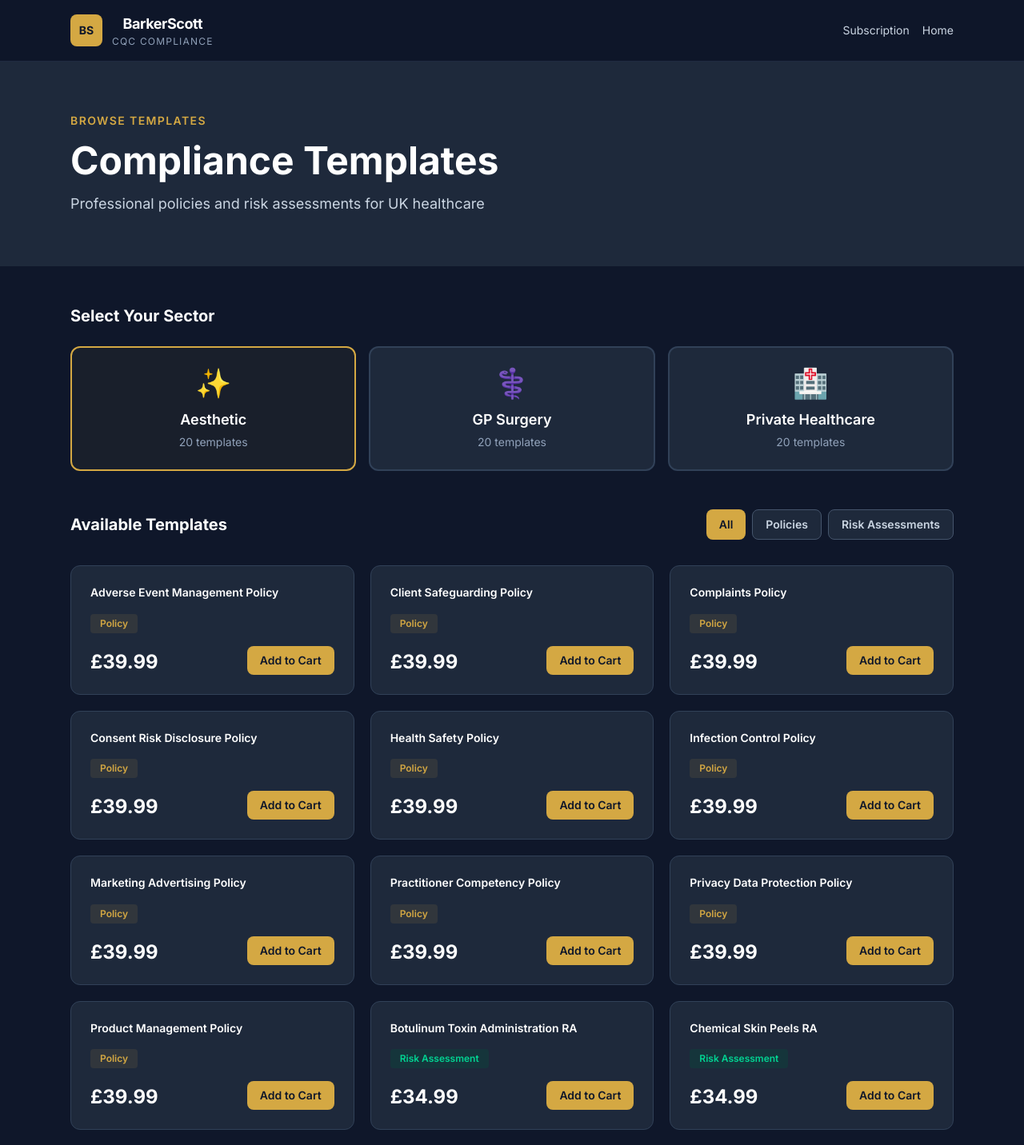
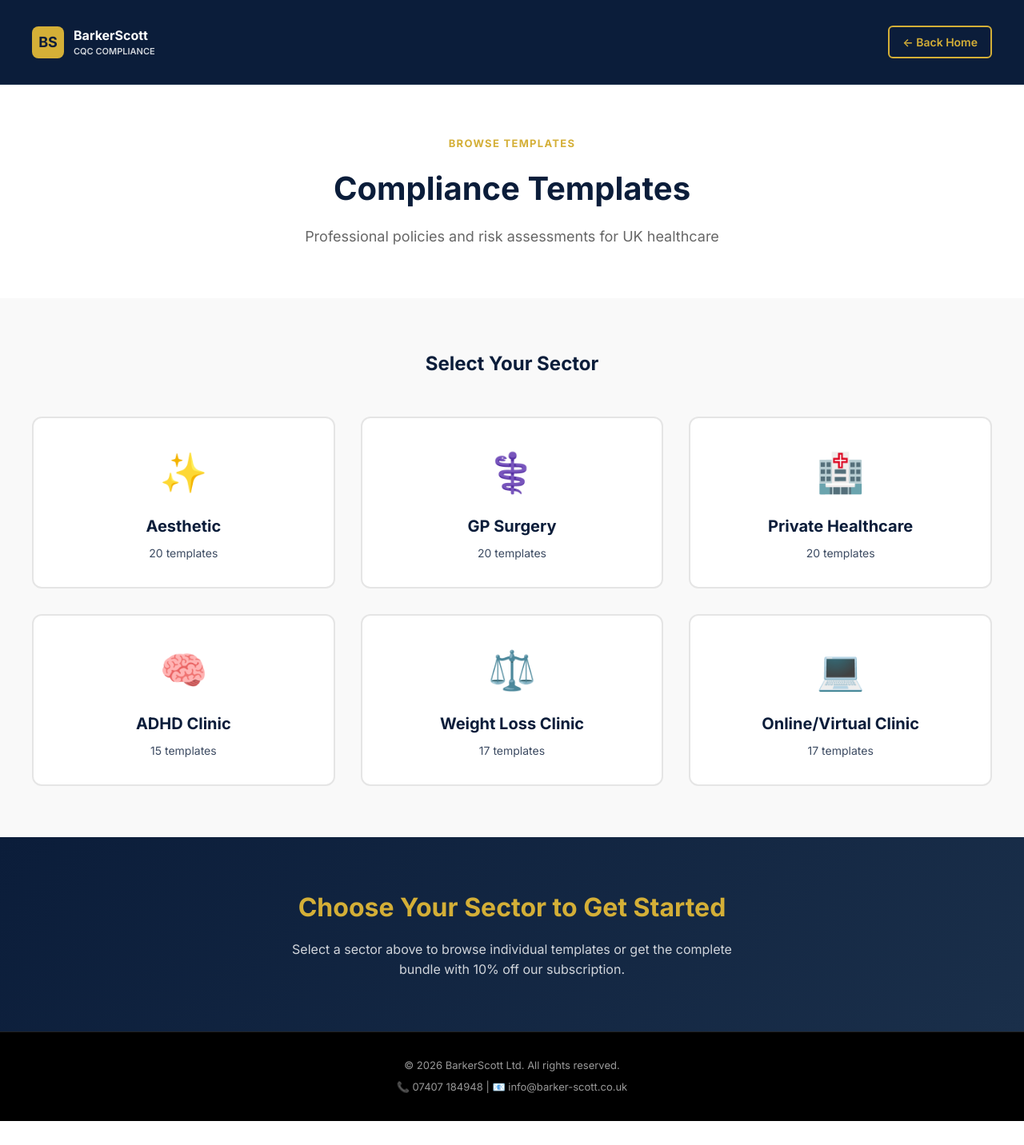
Before and after one commit to AScottCWC/barkerscott-web, a Next.js app: page /policies in a window 1280 px wide. Shown: the top 1432 px of the page at 80% size. After the commit the page ends 1402 px from the top, so only its background shows below. Built offline with nearby package versions, Linux system fonts and the light colour scheme.

Commit message:
Refactor PoliciesPage component and update sectors

```diff
--- a/app/policies/page.tsx
+++ b/app/policies/page.tsx
@@ -1,193 +1,234 @@
 'use client';
 
 import { useState } from 'react';
-import { useRouter } from 'next/navigation';
-
-const sectors = [
-  { id: 'aesthetics', name: 'Aesthetic', icon: '✨' },
-  { id: 'gp', name: 'GP Surgery', icon: '⚕️' },
-  { id: 'private', name: 'Private Healthcare', icon: '🏥' },
-];
-
-const templates = {
-  aesthetics: [
-    { id: 1, name: 'Adverse Event Management Policy', type: 'Policy', price: 39.99 },
-    { id: 2, name: 'Client Safeguarding Policy', type: 'Policy', price: 39.99 },
-    { id: 3, name: 'Complaints Policy', type: 'Policy', price: 39.99 },
-    { id: 4, name: 'Consent Risk Disclosure Policy', type: 'Policy', price: 39.99 },
-    { id: 5, name: 'Health Safety Policy', type: 'Policy', price: 39.99 },
-    { id: 6, name: 'Infection Control Policy', type: 'Policy', price: 39.99 },
-    { id: 7, name: 'Marketing Advertising Policy', type: 'Policy', price: 39.99 },
-    { id: 8, name: 'Practitioner Competency Policy', type: 'Policy', price: 39.99 },
-    { id: 9, name: 'Privacy Data Protection Policy', type: 'Policy', price: 39.99 },
-    { id: 10, name: 'Product Management Policy', type: 'Policy', price: 39.99 },
-    { id: 11, name: 'Botulinum Toxin Administration RA', type: 'RA', price: 34.99 },
-    { id: 12, name: 'Chemical Skin Peels RA', type: 'RA', price: 34.99 },
-    { id: 13, name: 'Cryotherapy Cryolipolysis RA', type: 'RA', price: 34.99 },
-    { id: 14, name: 'Dermal Filler Treatments RA', type: 'RA', price: 34.99 },
-    { id: 15, name: 'Infection Prevention Control IPC RA', type: 'RA', price: 34.99 },
-    { id: 16, name: 'Laser IPL Treatments RA', type: 'RA', price: 34.99 },
-    { id: 17, name: 'Microneedling Collagen Induction RA', type: 'RA', price: 34.99 },
-    { id: 18, name: 'Patient Consultation Consent RA', type: 'RA', price: 34.99 },
-    { id: 19, name: 'Platelet Rich Plasma PRP RA', type: 'RA', price: 34.99 },
-    { id: 20, name: 'Thread Lift Procedures PDO RA', type: 'RA', price: 34.99 },
-  ],
-  gp: [
-    { id: 21, name: 'Complaints Handling', type: 'Policy', price: 39.99 },
-    { id: 22, name: 'Consent and Confidentiality', type: 'Policy', price: 39.99 },
-    { id: 23, name: 'Data Protection and Information Governance', type: 'Policy', price: 39.99 },
-    { id: 24, name: 'Equality Diversity and Inclusion', type: 'Policy', price: 39.99 },
-    { id: 25, name: 'Fire Safety', type: 'Policy', price: 39.99 },
-    { id: 26, name: 'Health and Safety', type: 'Policy', price: 39.99 },
-    { id: 27, name: 'Infection Prevention and Control', type: 'Policy', price: 39.99 },
-    { id: 28, name: 'Lone Working', type: 'Policy', price: 39.99 },
-    { id: 29, name: 'Medicines Management', type: 'Policy', price: 39.99 },
-    { id: 30, name: 'Safeguarding Children and Adults', type: 'Policy', price: 39.99 },
-    { id: 31, name: 'COSHH RA', type: 'RA', price: 34.99 },
-    { id: 32, name: 'Data Protection RA', type: 'RA', price: 34.99 },
-    { id: 33, name: 'Display Screen Equipment DSE RA', type: 'RA', price: 34.99 },
-    { id: 34, name: 'Fire Safety RA', type: 'RA', price: 34.99 },
-    { id: 35, name: 'Infection Prevention and Control RA', type: 'RA', price: 34.99 },
-    { id: 36, name: 'Lone Working RA', type: 'RA', price: 34.99 },
-    { id: 37, name: 'Manual Handling RA', type: 'RA', price: 34.99 },
-    { id: 38, name: 'Medicines Management and Storage RA', type: 'RA', price: 34.99 },
-    { id: 39, name: 'Safeguarding Adults and Children RA', type: 'RA', price: 34.99 },
-    { id: 40, name: 'Workplace Violence and Aggression RA', type: 'RA', price: 34.99 },
-  ],
-  private: [
-    { id: 41, name: 'Business Continuity Policy', type: 'Policy', price: 39.99 },
-    { id: 42, name: 'Clinical Governance Policy', type: 'Policy', price: 39.99 },
-    { id: 43, name: 'Complaints Handling Policy', type: 'Policy', price: 39.99 },
-    { id: 44, name: 'Consent to Treatment Policy', type: 'Policy', price: 39.99 },
-    { id: 45, name: 'Data Protection and Confidentiality Policy', type: 'Policy', price: 39.99 },
-    { id: 46, name: 'Health and Safety Policy', type: 'Policy', price: 39.99 },
-    { id: 47, name: 'Infection Prevention and Control Policy', type: 'Policy', price: 39.99 },
-    { id: 48, name: 'Medicines Management Policy', type: 'Policy', price: 39.99 },
-    { id: 49, name: 'Safeguarding Adults Policy', type: 'Policy', price: 39.99 },
-    { id: 50, name: 'Staffing and Recruitment Policy', type: 'Policy', price: 39.99 },
-    { id: 51, name: 'COSHH RA', type: 'RA', price: 34.99 },
-    { id: 52, name: 'Fire Safety RA', type: 'RA', price: 34.99 },
-    { id: 53, name: 'Infection Control RA', type: 'RA', price: 34.99 },
-    { id: 54, name: 'Information Governance Cyber RA', type: 'RA', price: 34.99 },
-    { id: 55, name: 'Lone Working RA', type: 'RA', price: 34.99 },
-    { id: 56, name: 'Manual Handling RA', type: 'RA', price: 34.99 },
-    { id: 57, name: 'Medical Equipment Devices RA', type: 'RA', price: 34.99 },
-    { id: 58, name: 'Medicines Storage Handling RA', type: 'RA', price: 34.99 },
-    { id: 59, name: 'Slips Trips Falls RA', type: 'RA', price: 34.99 },
-    { id: 60, name: 'Violence Aggression RA', type: 'RA', price: 34.99 },
-  ],
-};
+import Link from 'next/link';
 
 export default function PoliciesPage() {
-  const router = useRouter();
-  const [selectedSector, setSelectedSector] = useState('aesthetics');
-  const [cart, setCart] = useState<number[]>([]);
-  const [typeFilter, setTypeFilter] = useState('All');
+  const [selectedSector, setSelectedSector] = useState<string | null>(null);
 
-  const currentTemplates = templates[selectedSector as keyof typeof templates] || [];
-  const filteredTemplates = typeFilter === 'All' ? currentTemplates : currentTemplates.filter(t => t.type === typeFilter);
-
-  const handleAddToCart = (id: number) => {
-    if (!cart.includes(id)) setCart([...cart, id]);
-  };
+  const SECTORS = [
+    { id: 'aesthetic', name: 'Aesthetic', icon: '✨', templates: 20, color: '#D4AF37' },
+    { id: 'gp', name: 'GP Surgery', icon: '⚕️', templates: 20, color: '#3B82F6' },
+    { id: 'private-health', name: 'Private Healthcare', icon: '🏥', templates: 20, color: '#8B5CF6' },
+    { id: 'adhd', name: 'ADHD Clinic', icon: '🧠', templates: 15, color: '#EC4899' },
+    { id: 'weightloss', name: 'Weight Loss Clinic', icon: '⚖️', templates: 17, color: '#F59E0B' },
+    { id: 'telehealth', name: 'Online/Virtual Clinic', icon: '💻', templates: 17, color: '#10B981' },
+  ];
 
   return (
-    <div className="min-h-screen bg-[#0f172a]">
-      {/* Nav */}
-      <nav className="border-b border-slate-700/50 bg-[#0f172a]/95 backdrop-blur-sm sticky top-0 z-50">
-        <div className="max-w-6xl mx-auto px-6 py-4 flex justify-between items-center">
-          <button onClick={() => router.push('/')} className="flex items-center gap-3">
-            <div className="w-10 h-10 bg-[#d4a843] rounded-lg flex items-center justify-center text-[#0f172a] font-bold text-sm">BS</div>
-            <div>
-              <div className="text-white font-bold text-lg tracking-tight">BarkerScott</div>
-              <div className="text-slate-400 text-xs tracking-widest uppercase">CQC Compliance</div>
+    <div style={{ fontFamily: "'Inter', -apple-system, sans-serif", color: '#1a1a1a', minHeight: '100vh', backgroundColor: '#f9f9f9' }}>
+      {/* HEADER */}
+      <header style={{
+        backgroundColor: '#0B1D3A',
+        color: '#fff',
+        padding: '2rem 1.5rem',
+        borderBottom: '1px solid #1a2f4a'
+      }}>
+        <div style={{ maxWidth: '1200px', margin: '0 auto', display: 'flex', justifyContent: 'space-between', alignItems: 'center' }}>
+          <Link href="/" style={{ textDecoration: 'none' }}>
+            <div style={{ display: 'flex', alignItems: 'center', gap: '0.75rem', cursor: 'pointer' }}>
+              <div style={{ backgroundColor: '#D4AF37', color: '#0B1D3A', width: '40px', height: '40px', borderRadius: '8px', display: 'flex', alignItems: 'center', justifyContent: 'center', fontWeight: 'bold', fontSize: '18px' }}>BS</div>
+              <div>
+                <div style={{ fontWeight: '700', fontSize: '16px' }}>BarkerScott</div>
+                <div style={{ fontSize: '11px', color: '#d1d5db', fontWeight: '600' }}>CQC COMPLIANCE</div>
+              </div>
             </div>
-          </button>
-          <div className="flex items-center gap-4">
-            <button onClick={() => router.push('/subscription')} className="text-slate-300 hover:text-white text-sm">Subscription</button>
-            <button onClick={() => router.push('/')} className="text-slate-300 hover:text-white text-sm">Home</button>
-            {cart.length > 0 && (
-              <button onClick={() => router.push('/subscription')} className="bg-[#d4a843] text-[#0f172a] px-4 py-2 rounded-lg font-bold text-sm">
-                Cart ({cart.length})
+          </Link>
+          <nav style={{ display: 'flex', gap: '1.5rem', alignItems: 'center' }}>
+            <Link href="/" style={{ textDecoration: 'none' }}>
+              <button style={{ backgroundColor: 'transparent', color: '#D4AF37', border: '2px solid #D4AF37', padding: '0.5rem 1rem', borderRadius: '6px', fontWeight: '600', fontSize: '14px', cursor: 'pointer' }}>
+                ← Back Home
               </button>
-            )}
+            </Link>
+          </nav>
+        </div>
+      </header>
+
+      {/* HERO SECTION */}
+      <section style={{ padding: '4rem 1.5rem', backgroundColor: '#fff', textAlign: 'center' }}>
+        <div style={{ maxWidth: '900px', margin: '0 auto' }}>
+          <div style={{ fontSize: '13px', fontWeight: '700', letterSpacing: '0.1em', color: '#D4AF37', marginBottom: '1rem', textTransform: 'uppercase' }}>
+            BROWSE TEMPLATES
           </div>
+          <h1 style={{ fontSize: '2.5rem', fontWeight: '700', color: '#0B1D3A', marginBottom: '1rem' }}>
+            Compliance Templates
+          </h1>
+          <p style={{ fontSize: '18px', color: '#666', marginBottom: '0' }}>
+            Professional policies and risk assessments for UK healthcare
+          </p>
         </div>
-      </nav>
+      </section>
 
-      {/* Hero */}
-      <div className="bg-[#1e293b] py-16">
-        <div className="max-w-6xl mx-auto px-6">
-          <p className="text-[#d4a843] text-sm font-semibold tracking-widest uppercase mb-4">Browse Templates</p>
-          <h1 className="text-5xl font-bold text-white mb-4">Compliance Templates</h1>
-          <p className="text-slate-300 text-lg">Professional policies and risk assessments for UK healthcare</p>
-        </div>
-      </div>
+      {/* SECTOR SELECTION */}
+      <section style={{ padding: '4rem 1.5rem', backgroundColor: '#f9f9f9' }}>
+        <div style={{ maxWidth: '1200px', margin: '0 auto' }}>
+          <h2 style={{ fontSize: '24px', fontWeight: '700', color: '#0B1D3A', marginBottom: '3rem', textAlign: 'center' }}>
+            Select Your Sector
+          </h2>
 
-      <div className="max-w-6xl mx-auto px-6 py-12">
-        {/* Sector Selection */}
-        <h2 className="text-xl font-bold text-white mb-6">Select Your Sector</h2>
-        <div className="grid grid-cols-1 md:grid-cols-3 gap-4 mb-12">
-          {sectors.map((sector) => (
-            <button key={sector.id} onClick={() => setSelectedSector(sector.id)} className={`p-6 rounded-xl border-2 transition text-center ${selectedSector === sector.id ? 'border-[#d4a843] bg-[#d4a843]/5' : 'border-slate-700 bg-[#1e293b] hover:border-[#d4a843]/50'}`}>
-              <div className="text-4xl mb-3">{sector.icon}</div>
-              <div className="text-lg font-semibold text-white">{sector.name}</div>
-              <div className="text-slate-400 text-sm mt-1">{(templates[sector.id as keyof typeof templates] || []).length} templates</div>
-            </button>
-          ))}
-        </div>
-
-        {/* Type Filter */}
-        <div className="flex items-center justify-between mb-8">
-          <h2 className="text-xl font-bold text-white">Available Templates</h2>
-          <div className="flex gap-2">
-            {['All', 'Policy', 'RA'].map((type) => (
-              <button key={type} onClick={() => setTypeFilter(type)} className={`px-4 py-2 rounded-lg text-sm font-semibold transition ${typeFilter === type ? 'bg-[#d4a843] text-[#0f172a]' : 'bg-[#1e293b] text-slate-300 border border-slate-600 hover:border-[#d4a843]'}`}>
-                {type === 'RA' ? 'Risk Assessments' : type === 'Policy' ? 'Policies' : 'All'}
+          <div style={{ display: 'grid', gridTemplateColumns: 'repeat(auto-fit, minmax(300px, 1fr))', gap: '2rem' }}>
+            {SECTORS.map((sector) => (
+              <button
+                key={sector.id}
+                onClick={() => setSelectedSector(selectedSector === sector.id ? null : sector.id)}
+                style={{
+                  backgroundColor: selectedSector === sector.id ? sector.color : '#fff',
+                  color: selectedSector === sector.id ? '#fff' : '#0B1D3A',
+                  border: selectedSector === sector.id ? `2px solid ${sector.color}` : `2px solid #e5e5e5`,
+                  padding: '2rem',
+                  borderRadius: '12px',
+                  cursor: 'pointer',
+                  transition: 'all 0.3s',
+                  textAlign: 'center',
+                  textDecoration: 'none',
+                }}
+                onMouseEnter={(e) => {
+                  if (selectedSector !== sector.id) {
+                    e.currentTarget.style.borderColor = sector.color;
+                    e.currentTarget.style.backgroundColor = `${sector.color}10`;
+                  }
+                }}
+                onMouseLeave={(e) => {
+                  if (selectedSector !== sector.id) {
+                    e.currentTarget.style.borderColor = '#e5e5e5';
+                    e.currentTarget.style.backgroundColor = '#fff';
+                  }
+                }}
+              >
+                <div style={{ fontSize: '3rem', marginBottom: '1rem' }}>{sector.icon}</div>
+                <h3 style={{ fontSize: '20px', fontWeight: '700', marginBottom: '0.5rem' }}>{sector.name}</h3>
+                <p style={{ fontSize: '14px', opacity: 0.8 }}>{sector.templates} templates</p>
               </button>
             ))}
           </div>
         </div>
+      </section>
 
-        {/* Templates Grid */}
-        <div className="grid grid-cols-1 md:grid-cols-2 lg:grid-cols-3 gap-5 mb-12">
-          {filteredTemplates.map((template) => (
-            <div key={template.id} className="bg-[#1e293b] border border-slate-700 rounded-xl p-6 hover:border-[#d4a843] transition">
-              <div className="flex justify-between items-start mb-4">
-                <h3 className="font-semibold text-white flex-1 text-sm leading-tight">{template.name}</h3>
-              </div>
-              <span className={`text-xs font-semibold px-3 py-1 rounded inline-block mb-4 ${template.type === 'Policy' ? 'text-[#d4a843] bg-[#d4a843]/10' : 'text-emerald-400 bg-emerald-900/30'}`}>
-                {template.type === 'RA' ? 'Risk Assessment' : 'Policy'}
-              </span>
-              <div className="flex items-end justify-between">
-                <span className="text-2xl font-bold text-white">£{template.price.toFixed(2)}</span>
-                <button onClick={() => handleAddToCart(template.id)} disabled={cart.includes(template.id)} className={`px-4 py-2 rounded-lg font-semibold text-sm transition ${cart.includes(template.id) ? 'bg-slate-700 text-slate-400' : 'bg-[#d4a843] hover:bg-[#c49a3a] text-[#0f172a]'}`}>
-                  {cart.includes(template.id) ? 'Added ✓' : 'Add to Cart'}
+      {/* TEMPLATES GRID */}
+      {selectedSector && (
+        <section style={{ padding: '4rem 1.5rem', backgroundColor: '#fff' }}>
+          <div style={{ maxWidth: '1200px', margin: '0 auto' }}>
+            <h2 style={{ fontSize: '24px', fontWeight: '700', color: '#0B1D3A', marginBottom: '0.5rem' }}>
+              {SECTORS.find(s => s.id === selectedSector)?.name} Templates
+            </h2>
+            <p style={{ fontSize: '16px', color: '#666', marginBottom: '2rem' }}>
+              Choose individual policies or risk assessments, or get the full bundle at a discount
+            </p>
+
+            <div style={{ display: 'grid', gridTemplateColumns: 'repeat(auto-fill, minmax(280px, 1fr))', gap: '2rem' }}>
+              <div style={{
+                backgroundColor: '#f9f9f9',
+                padding: '2rem',
+                borderRadius: '8px',
+                border: '2px dashed #D4AF37',
+                textAlign: 'center',
+                display: 'flex',
+                flexDirection: 'column',
+                justifyContent: 'center',
+                alignItems: 'center'
+              }}>
+                <div style={{ fontSize: '2.5rem', marginBottom: '1rem' }}>
+                  {selectedSector === 'aesthetic' && '✨'}
+                  {selectedSector === 'gp' && '⚕️'}
+                  {selectedSector === 'private-health' && '🏥'}
+                  {selectedSector === 'adhd' && '🧠'}
+                  {selectedSector === 'weightloss' && '⚖️'}
+                  {selectedSector === 'telehealth' && '💻'}
+                </div>
+                <h3 style={{ fontSize: '18px', fontWeight: '700', marginBottom: '0.5rem', color: '#0B1D3A' }}>
+                  {selectedSector === 'aesthetic' && 'Aesthetic Clinic Complete'}
+                  {selectedSector === 'gp' && 'GP Surgery Essentials'}
+                  {selectedSector === 'private-health' && 'Private Healthcare Package'}
+                  {selectedSector === 'adhd' && 'ADHD Clinic Bundle'}
+                  {selectedSector === 'weightloss' && 'Weight Loss Clinic Complete'}
+                  {selectedSector === 'telehealth' && 'Online/Virtual Clinic Pro'}
+                </h3>
+                <p style={{ fontSize: '14px', color: '#666', marginBottom: '1.5rem' }}>
+                  {selectedSector === 'aesthetic' && '16 templates (10 policies + 6 RAs)'}
+                  {selectedSector === 'gp' && '16 templates (10 policies + 6 RAs)'}
+                  {selectedSector === 'private-health' && '17 templates (10 policies + 7 RAs)'}
+                  {selectedSector === 'adhd' && '13 templates (8 policies + 5 RAs)'}
+                  {selectedSector === 'weightloss' && '17 templates (10 policies + 7 RAs)'}
+                  {selectedSector === 'telehealth' && '17 templates (10 policies + 7 RAs)'}
+                </p>
+                <div style={{ fontSize: '2rem', fontWeight: '700', color: '#D4AF37', marginBottom: '1rem' }}>
+                  {selectedSector === 'aesthetic' && '£549.99'}
+                  {selectedSector === 'gp' && '£519.99'}
+                  {selectedSector === 'private-health' && '£579.99'}
+                  {selectedSector === 'adhd' && '£429.99'}
+                  {selectedSector === 'weightloss' && '£559.99'}
+                  {selectedSector === 'telehealth' && '£559.99'}
+                </div>
+                <button style={{
+                  width: '100%',
+                  backgroundColor: '#D4AF37',
+                  color: '#0B1D3A',
+                  padding: '0.875rem',
+                  border: 'none',
+                  borderRadius: '6px',
+                  fontWeight: '700',
+                  fontSize: '14px',
+                  cursor: 'pointer'
+                }}>
+                  Get Full Bundle
                 </button>
               </div>
+
+              {/* PLACEHOLDER FOR INDIVIDUAL ITEMS */}
+              {[1, 2, 3, 4, 5].map((i) => (
+                <div key={i} style={{
+                  backgroundColor: '#fff',
+                  padding: '1.5rem',
+                  borderRadius: '8px',
+                  border: '1px solid #e5e5e5'
+                }}>
+                  <h3 style={{ fontSize: '16px', fontWeight: '700', color: '#0B1D3A', marginBottom: '0.5rem' }}>
+                    Template {i}
+                  </h3>
+                  <p style={{ fontSize: '13px', color: '#666', marginBottom: '1rem' }}>
+                    Individual policy or risk assessment
+                  </p>
+                  <div style={{ fontSize: '18px', fontWeight: '700', color: '#D4AF37', marginBottom: '1rem' }}>
+                    £29.99
+                  </div>
+                  <button style={{
+                    width: '100%',
+                    backgroundColor: 'transparent',
+                    color: '#D4AF37',
+                    padding: '0.625rem',
+                    border: '1px solid #D4AF37',
+                    borderRadius: '6px',
+                    fontWeight: '600',
+                    fontSize: '13px',
+                    cursor: 'pointer'
+                  }}>
+                    Add to Cart
+                  </button>
+                </div>
+              ))}
             </div>
-          ))}
-        </div>
+          </div>
+        </section>
+      )}
 
-        {/* Cart Summary */}
-        <div className="bg-[#1e293b] border border-[#d4a843]/30 rounded-xl p-8 flex flex-col md:flex-row justify-between items-center gap-6">
-          <div>
-            <h3 className="text-xl font-bold text-white mb-1">Cart: {cart.length} item{cart.length !== 1 ? 's' : ''}</h3>
-            <p className="text-slate-400 text-sm">Or subscribe for all-access at <span className="text-[#d4a843] font-bold">£349.99/month</span></p>
+      {/* CTA IF NO SECTOR SELECTED */}
+      {!selectedSector && (
+        <section style={{ padding: '4rem 1.5rem', backgroundColor: 'linear-gradient(135deg, #0B1D3A 0%, #1a2f4a 100%)', backgroundImage: 'linear-gradient(135deg, #0B1D3A 0%, #1a2f4a 100%)', color: '#fff', textAlign: 'center' }}>
+          <div style={{ maxWidth: '600px', margin: '0 auto' }}>
+            <h2 style={{ fontSize: '2rem', fontWeight: '700', marginBottom: '1rem', color: '#D4AF37' }}>
+              Choose Your Sector to Get Started
+            </h2>
+            <p style={{ fontSize: '16px', color: '#d1d5db', lineHeight: '1.6' }}>
+              Select a sector above to browse individual templates or get the complete bundle with 10% off our subscription.
+            </p>
           </div>
-          <div className="flex gap-3">
-            <button onClick={() => router.push('/subscription')} className="border border-[#d4a843] text-[#d4a843] px-6 py-3 rounded-lg font-semibold text-sm hover:bg-[#d4a843]/10 transition">
-              Subscribe Instead
-            </button>
-            <button onClick={() => router.push('/subscription')} disabled={cart.length === 0} className="bg-[#d4a843] hover:bg-[#c49a3a] disabled:opacity-50 text-[#0f172a] px-8 py-3 rounded-lg font-bold text-sm transition">
-              Checkout
-            </button>
-          </div>
-        </div>
-      </div>
+        </section>
+      )}
 
-      <footer className="border-t border-slate-700/50 py-8">
-        <p className="text-center text-slate-500 text-sm">© 2026 BarkerScott. All rights reserved.</p>
+      {/* FOOTER */}
+      <footer style={{ padding: '2rem 1.5rem', backgroundColor: '#000', color: '#999', textAlign: 'center', fontSize: '13px', borderTop: '1px solid #222' }}>
+        <p>© 2026 BarkerScott Ltd. All rights reserved.</p>
+        <p style={{ marginTop: '0.5rem' }}>📞 07407 184948 | 📧 info@barker-scott.co.uk</p>
       </footer>
     </div>
   );
```
